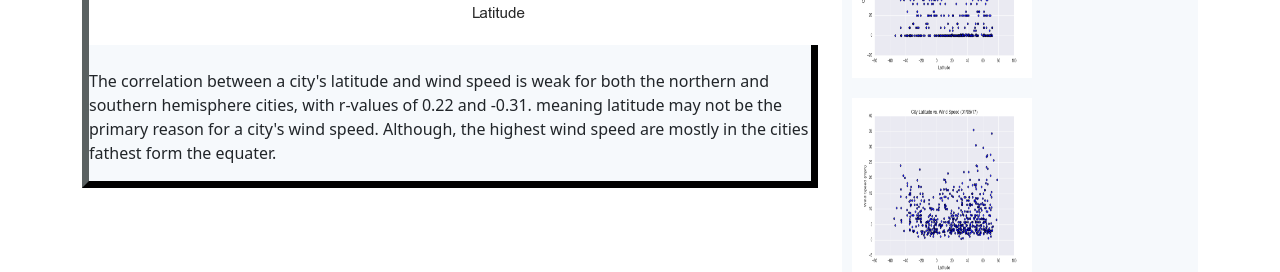
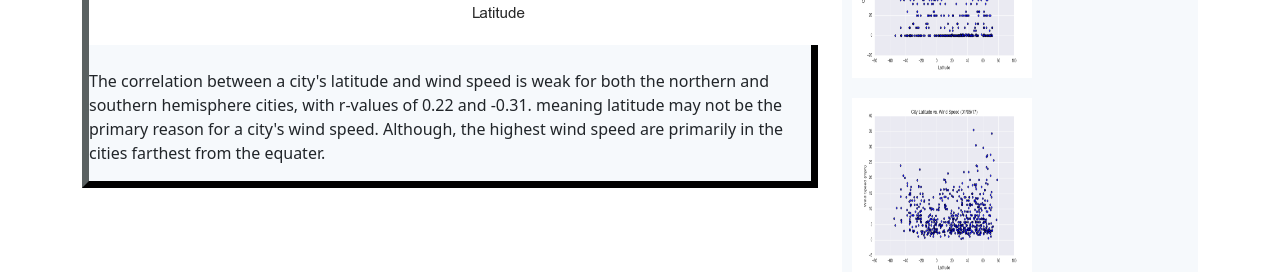
Before and after one commit to Tanner-Hunter/Web-Design-Challenge, a plain HTML site: page visualizations/wind.html in a window 1280 px wide. Shown: the part 793-1065 px from the top of the page. Drawn offline with nearby package versions, Linux system fonts and the light colour scheme.

Commit message:
Update wind.html

```diff
--- a/visualizations/wind.html
+++ b/visualizations/wind.html
@@ -72,7 +72,7 @@
 
                   <p>The correlation between a city's latitude and wind speed is weak for both the northern and southern hemisphere cities,
                      with r-values of 0.22 and -0.31. meaning latitude  may not be the primary reason for a city's wind speed.
-                      Although, the highest wind speed are mostly in the cities fathest form the equater.</p>
+                      Although, the highest wind speed are primarily in the cities farthest from the equater.</p>
               </div>
           </div>
           <div class="col-md-4">
```
